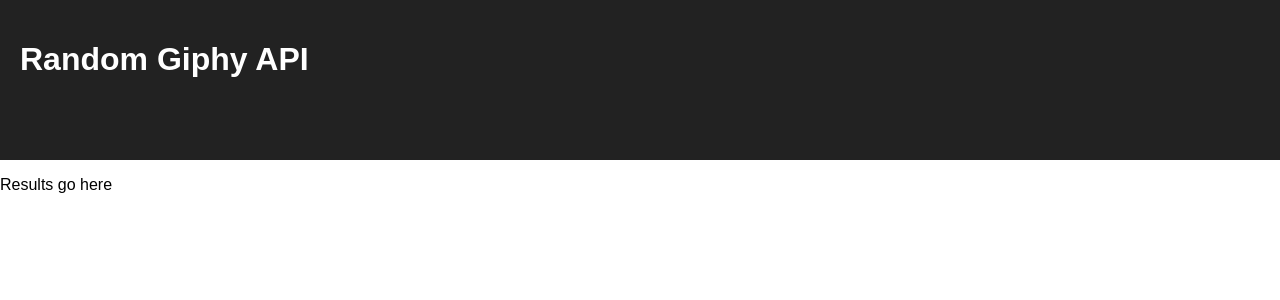
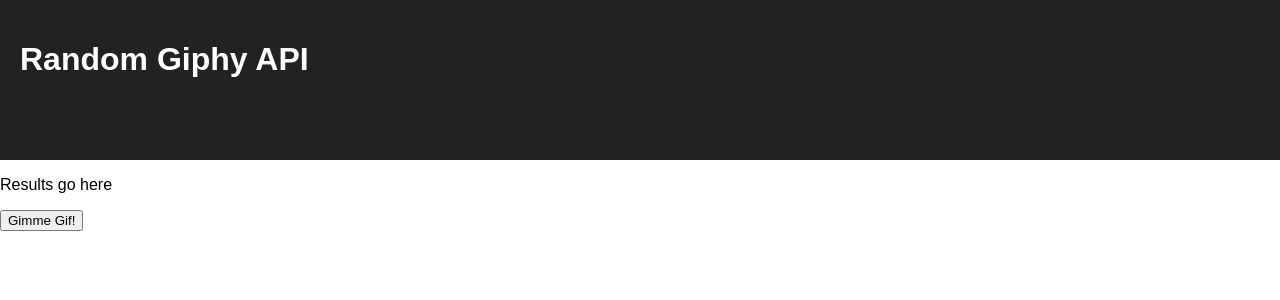
Before and after one commit to conceptcollector/giphy-api-activity-redux, a React (Create React App) app: page / in a window 1280 px wide. Shown: the top 300 px of the page. Built offline with nearby package versions, Linux system fonts and the light colour scheme.

Commit message:
Built App.js

```diff
--- a/src/components/App/App.js
+++ b/src/components/App/App.js
@@ -1,12 +1,21 @@
-import { useEffect } from 'react';
-import { useDispatch, useSelector } from 'react-redux';
+import { useState } from 'react';
+import axios from 'axios';
 
 import './App.css';
 
 function App() {
 
-  const dispatch = useDispatch();
-  const gif = useSelector((store) => store.gif);
+  const [randomGif, setRandomGif] = useState([]);
+
+  const fetchRandomGif = () => {
+    axios({
+      type: 'GET',
+      url: '/random'
+    }).then((response) => {
+      setRandomGif(response.data);
+    })
+  }
+
   // Renders the entire app on the DOM
   return (
     <div>
@@ -15,6 +24,10 @@
       </header>
 
       <p>Results go here</p>
+      <button onClick={fetchRandomGif}>Gimme Gif!</button>
+      <div>
+        {setRandomGif}
+      </div>
     </div>
   );
 }
```
